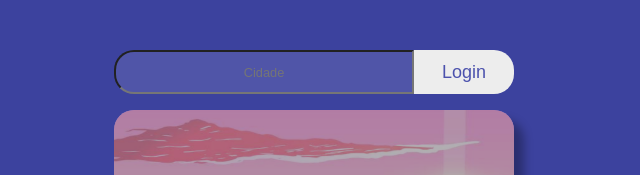
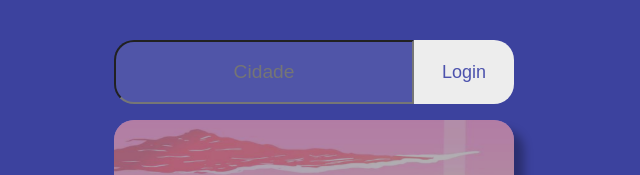
Before and after one commit to biduzilla/Angular, an Angular app in the folder WeatherApp/: page / in a window 1280 px wide. Shown: the top 175 px of the page, without its empty margins (326-966 px from the left). Built offline with nearby package versions, Linux system fonts and the light colour scheme.

Commit message:
botao pesquisar cidade

```diff
--- a/WeatherApp/src/app/app.component.html
+++ b/WeatherApp/src/app/app.component.html
@@ -1,14 +1,13 @@
 <div class="search">
-  <form class ="search__form" (ngSubmit)="(onSubmit)" #loginForm="ngForm">
+  <form class ="search__form" (ngSubmit)="onSubmit()" #loginForm="ngForm">
     <input
       class="search__form__input"
       type="text"
       placeholder="Cidade"
       name="cityName"
       [(ngModel)]="cityName"
-      (keyup.enter)="onSubmit()"
     />
-    <button type="submit" class="search__form__botao">
+    <button type="submit" (keyup.enter)="onSubmit() "class="search__form__botao">
       Login
     </button>
   </form>
--- a/WeatherApp/src/app/app.component.ts
+++ b/WeatherApp/src/app/app.component.ts
@@ -14,6 +14,7 @@ export class AppComponent implements OnInit {
   cityName?: string;
   weatherData: WeatherData;
   local?: LocalData;
+  flag: boolean = false;
 
   ngOnInit(): void {
     var obj = {
@@ -65,25 +66,24 @@ export class AppComponent implements OnInit {
     this.cityName = '';
   }
 
-
-
   private getWeatherData(lat: string, lon: string) {
     this.weatherService.getWeatherData(lat, lon).subscribe({
       next: (response) => {
-        console.log(response);
         this.weatherData = response;
       },
     });
   }
 
-  private getLocalData(cityName: string){
+  private getLocalData(cityName: string) {
     this.weatherService.getLocal(cityName).subscribe({
       next: (response) => {
-        console.log(response);
         this.local = response;
         var adress = `${this.local.Results[0].latitude.toString()},${this.local.Results[0].longitude.toString()}`;
-        console.log('adress: ',adress);
-        this.getWeatherData(this.local.Results[0].latitude.toString(), this.local.Results[0].longitude.toString());
+        console.log('adress: ', adress);
+        this.getWeatherData(
+          this.local.Results[0].latitude.toString(),
+          this.local.Results[0].longitude.toString()
+        );
       },
     });
   }
--- a/WeatherApp/src/styles.scss
+++ b/WeatherApp/src/styles.scss
@@ -37,7 +37,7 @@ body {
       outline: none;
       padding: 1em;
       color: var(--grey-1);
-      font-size: 0.8em;
+      font-size: 1.2em;
       text-align: center;
       border-top-left-radius: 20px;
       border-bottom-left-radius: 20px;
```
Also changed, not shown: 8 other files (tests, documents, lock files or other folders).
